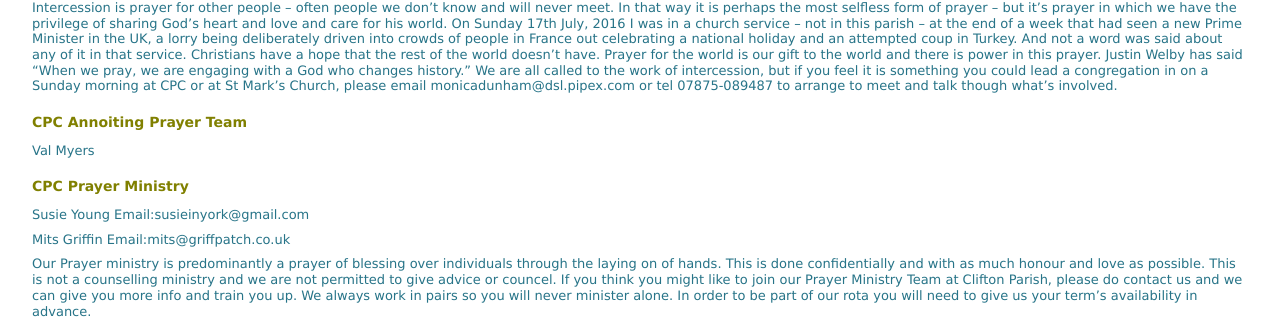
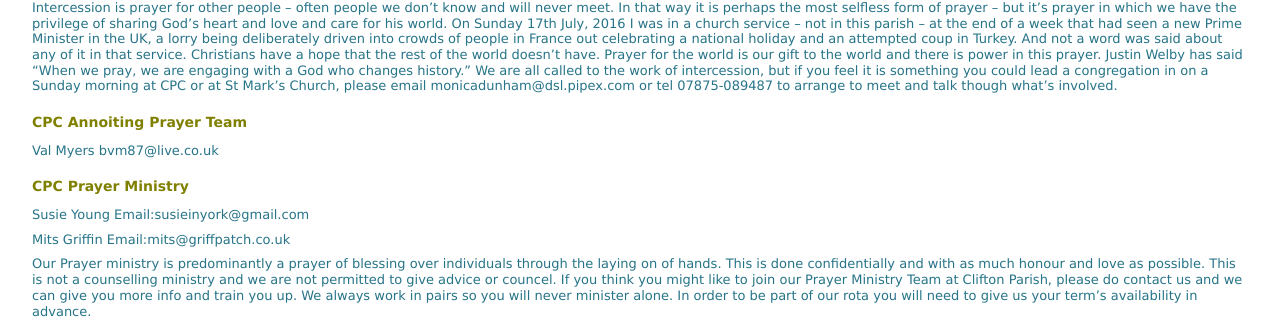
Before and after one commit to griffpatch/CPCYorkPP, a Jekyll site: the page built from pages/contacts.md, in a window 1280 px wide. Shown: the part 316-651 px from the top of the page. Built offline with Jekyll 4.4.1, drawn with Linux system fonts in a browser that asks for light colours.

Commit message:
Update contacts.md

```diff
--- a/pages/contacts.md
+++ b/pages/contacts.md
@@ -32,7 +32,7 @@ Intercession is prayer for other people – often people we don’t know and wil
 
 CPC Annoiting Prayer Team
 -----------------
-Val Myers
+Val Myers bvm87@live.co.uk
 
 
 CPC Prayer Ministry
```
